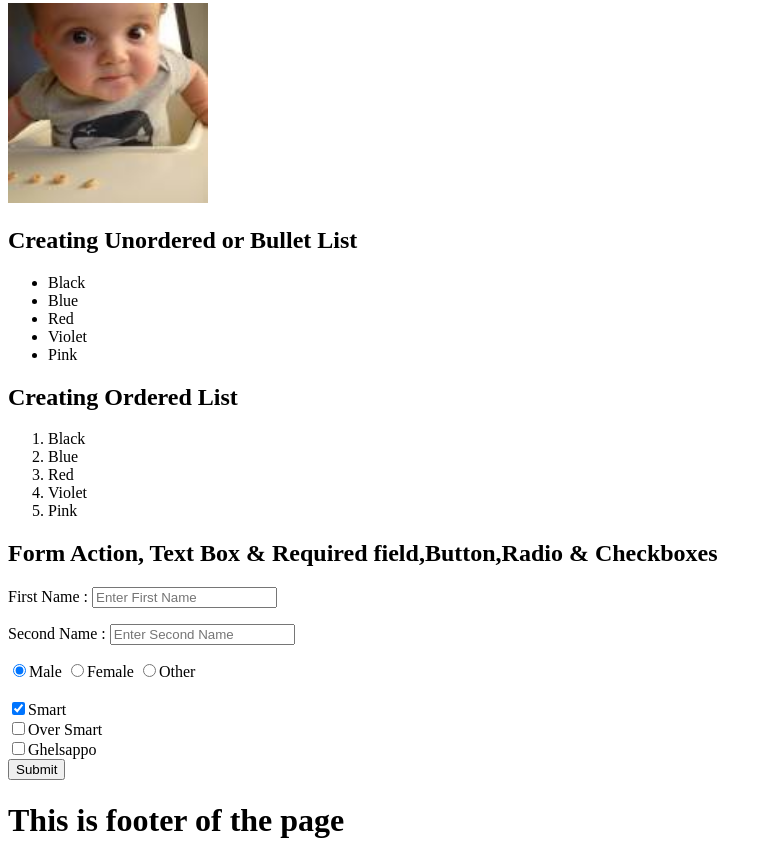
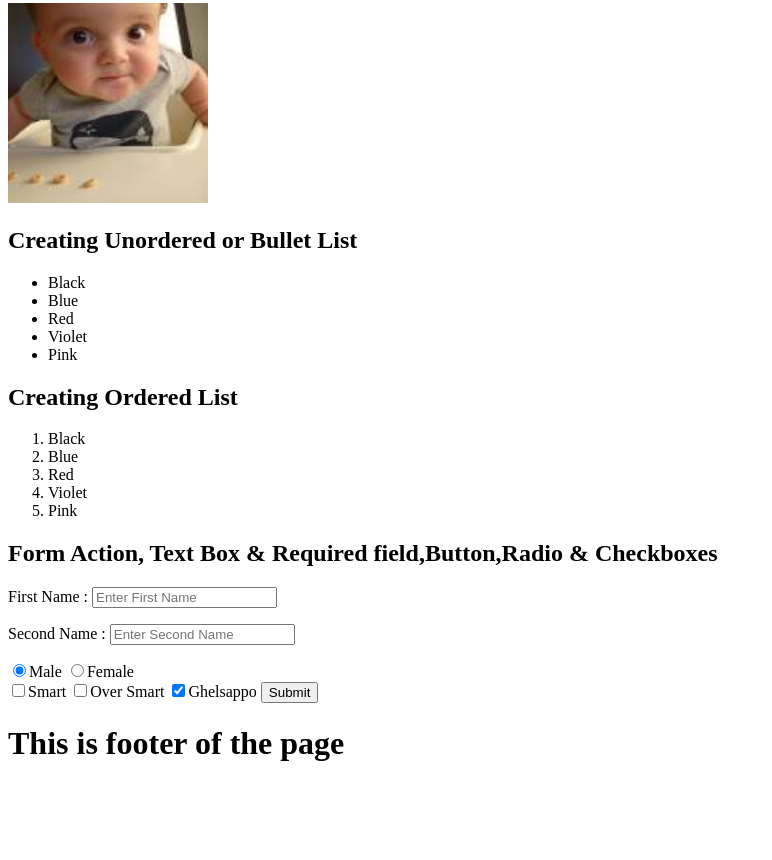
Before and after one commit to nikunj0706/code, a plain HTML site: page index.html in a window 1280 px wide. Shown: the part 872-1732 px from the top of the page, without its empty margins (0-772 px from the left). After the commit the page ends 1655 px from the top, so only its background shows below. Drawn offline with Linux system fonts and the light colour scheme.

Commit message:
final_Checked problem

```diff
--- a/index.html
+++ b/index.html
@@ -59,15 +59,22 @@
 <form action="">
     <p>First Name : <input type="Text"  placeholder="Enter First Name" required></p>
     <p>Second Name : <input type="Text"  placeholder="Enter Second Name"></p>
-   <label> <input type="radio" name="Gender" checked="checked">Male</label>
-    <input type="radio" name="Gender">Female
-    <input type="radio" name="Gender">Other<br><br>
-
-    <input type="checkbox" name="Personality" checked="checked">Smart<br>
-    <input type="checkbox" name="Personality">Over Smart<br>
-    <input type="checkbox" name="Personality">Ghelsappo<br>
-
-
+  <label>
+      <input type="radio" name="gender" checked="checked">Male
+  </label>
+  <label>
+      <input type="radio" name="gender">Female
+  </label>
+<br>
+<label>
+    <input type="checkbox" name="Personality">Smart
+</label>
+<label>
+        <input type="checkbox" name="Personality">Over Smart
+    </label>
+    <label>
+            <input type="checkbox" name="Personality" checked="checked">Ghelsappo
+        </label>
     <button type="submit">Submit</button>
 </form>
 
```
